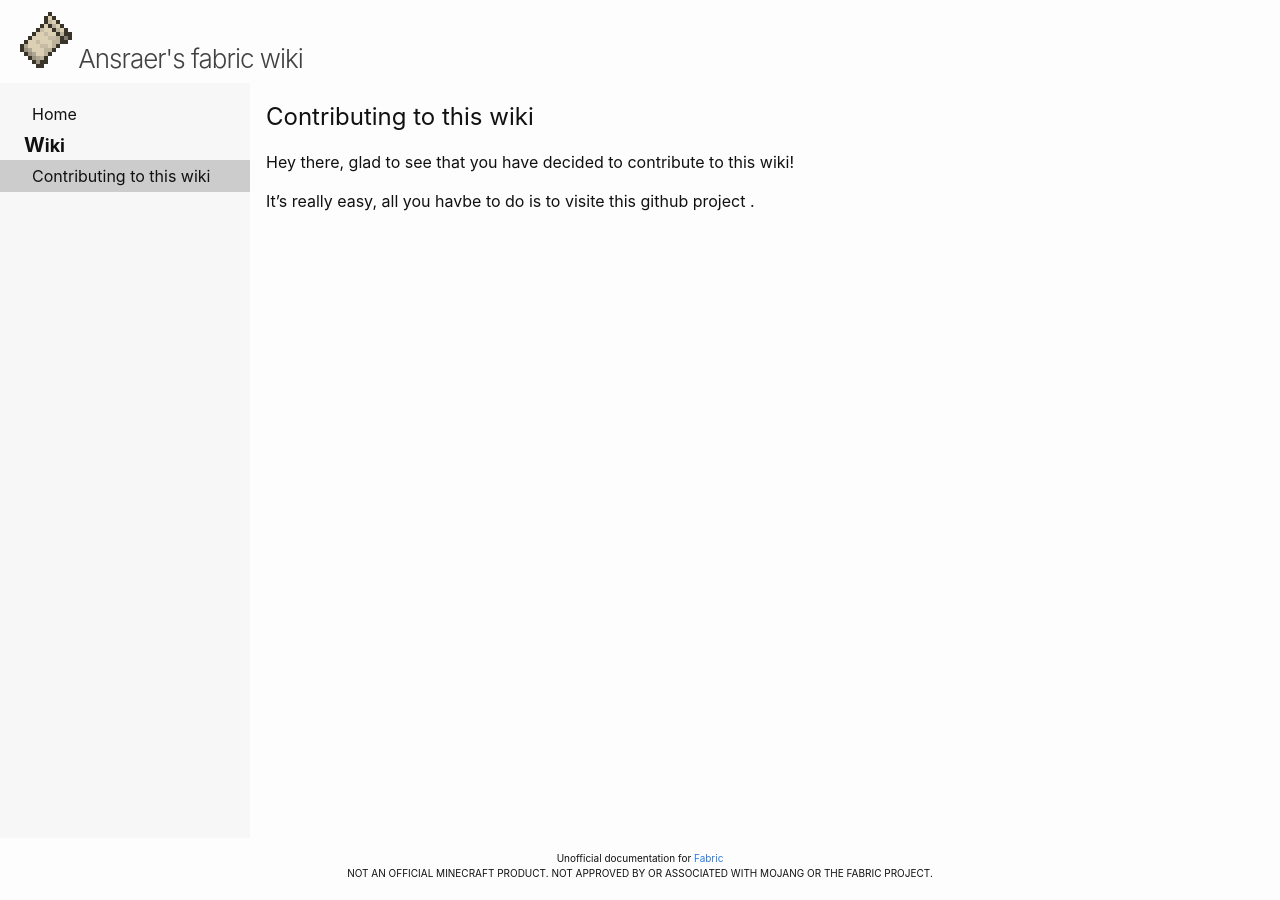
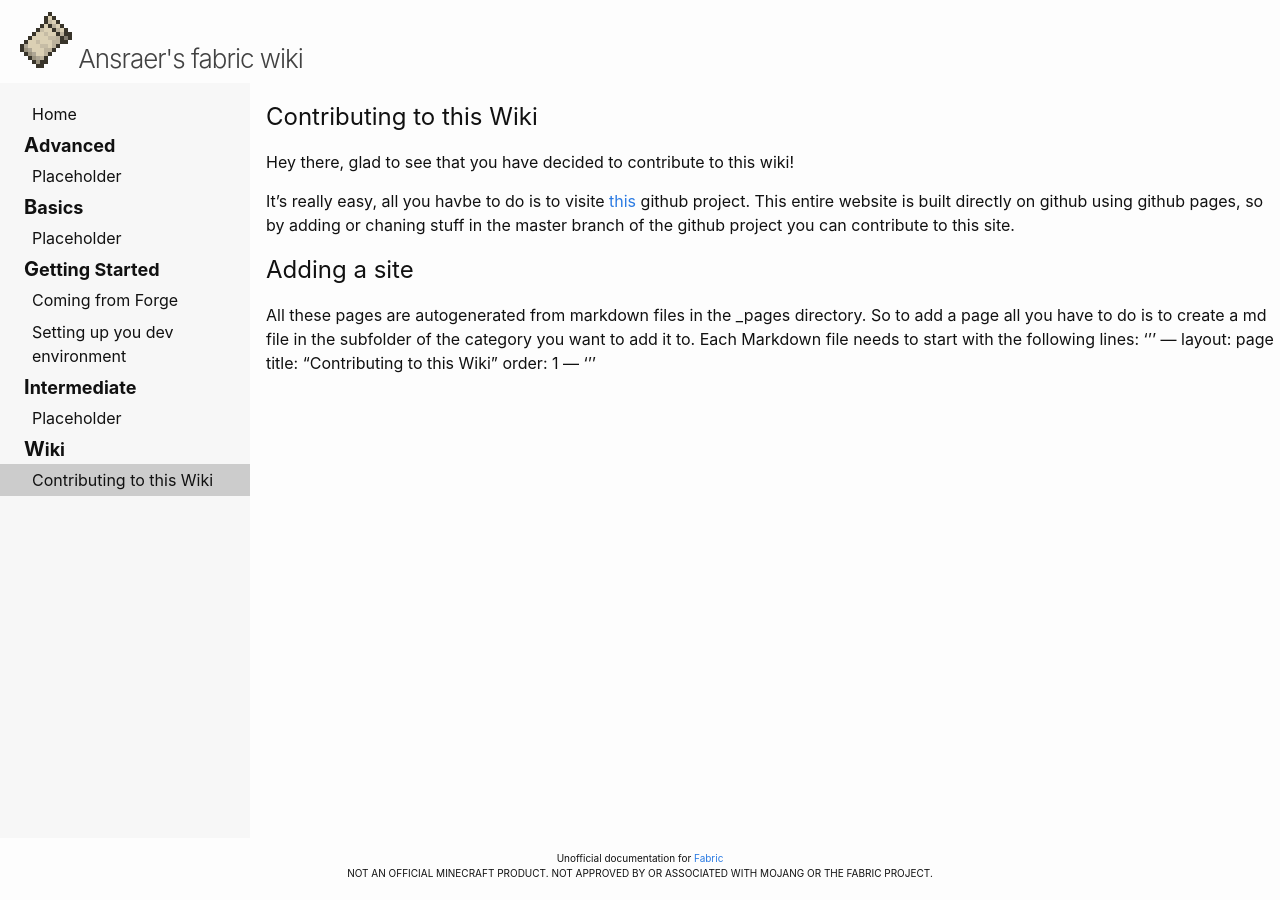
Before and after one commit to CottonMC/Wiki, a Jekyll site: the page built from _pages/_wiki/Contributing.md, in a window 1280 px wide. Built offline with Jekyll 4.4.1, drawn with Linux system fonts in a browser that asks for light colours.

Commit message:
Basic structure

```diff
--- a/_config.yml
+++ b/_config.yml
@@ -20,7 +20,7 @@ codeurl: 'https://fabricmc.net/'
 # Default categories (in order) to appear in the navigation
 collections_dir: _pages
 collections:
-  started:
+  beginner:
     output: true
     display: Getting Started
   basic:
--- /dev/null
+++ b/_pages/_beginner/Setup.md
@@ -0,0 +1,5 @@
+---
+layout: page
+title: "Setting up you dev environment"
+order: 1
+---
--- a/_pages/_wiki/Contributing.md
+++ b/_pages/_wiki/Contributing.md
@@ -1,9 +1,20 @@
 ---
 layout: page
-title: "Contributing to this wiki"
+title: "Contributing to this Wiki"
 order: 1
 ---
 
 Hey there, glad to see that you have decided to contribute to this wiki!
 
-It's really easy, all you havbe to do is to visite this github project .
+It's really easy, all you havbe to do is to visite [this](https://github.com/Ansraer/Wiki) github project. This entire website is built directly on github using github pages, so by adding or chaning stuff in the master branch of the github project you can contribute to this site.
+
+## Adding a site
+All these pages are autogenerated from markdown files in the _pages directory. So to add a page all you have to do is to create a md file in the subfolder of the category you want to add it to.
+Each Markdown file needs to start with the following lines:
+'''
+---
+layout: page
+title: "Contributing to this Wiki"
+order: 1
+---
+'''
--- a/css/layout.css
+++ b/css/layout.css
@@ -38,6 +38,7 @@ main {
     grid-area: content;
     margin-left: 1rem;
     margin-top: 1rem;
+    max-width: 1200px;
 }
 
 
```
Also changed, not shown: _pages/_advanced/Placeholder.md (added, +5 -0 lines), _pages/_basic/Placeholder.md (added, +5 -0 lines), _pages/_beginner/ComingFromForge.md (added, +8 -0 lines), _pages/_intermediate/Placeholder.md (added, +5 -0 lines), _pages/_ref/Page1sub.md (deleted, +0 -150 lines), 1 other file.
